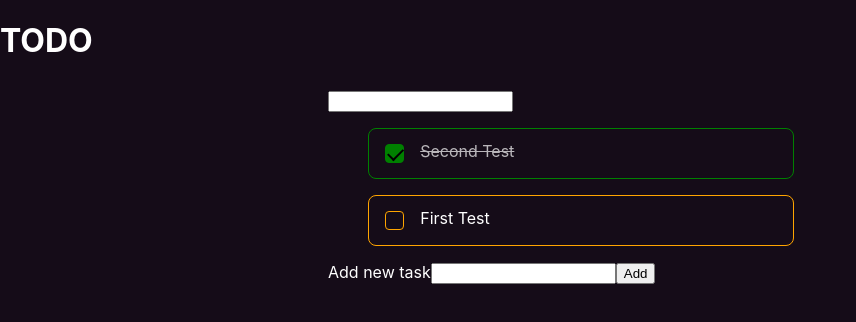
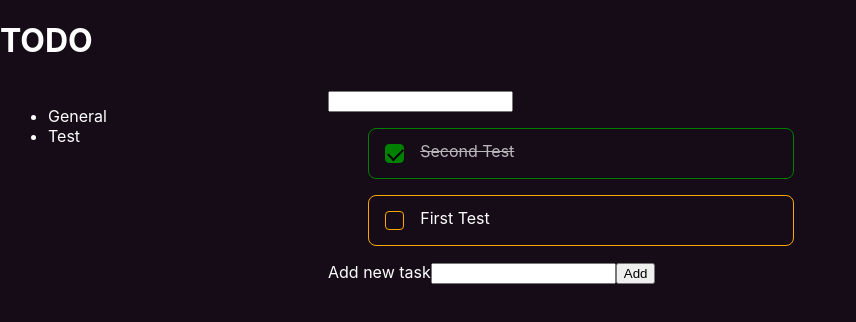
Before and after one commit to markusphil/react-ts-todo, a React (Create React App) app: page / in a window 1280 px wide. Shown: the top 322 px of the page, without its empty margins (0-856 px from the left). Built offline with nearby package versions, Linux system fonts and the light colour scheme.

Commit message:
add CategoryOverview

```diff
--- a/src/App.tsx
+++ b/src/App.tsx
@@ -2,6 +2,7 @@ import React from "react";
 
 import TaskOverview from "./components/tasks/TaskOverview";
 import { Col, Row, Container } from "./components/styled/base";
+import CategoryOverview from "./components/category/CategoryOverview";
 
 function App() {
   return (
@@ -9,7 +10,7 @@ function App() {
       <h1>TODO</h1>
       <Container>
         <Row>
-          <Col width="25%"></Col>
+          <Col width="25%"><CategoryOverview/></Col>
           <Col width="75%"><TaskOverview /></Col>
         </Row>
       </Container>
--- a/src/components/category/CategoryOverview.tsx
+++ b/src/components/category/CategoryOverview.tsx
@@ -1 +1,80 @@
-import React from "react"
+import React, { Fragment, useEffect, useReducer, useState } from "react";
+import { Category } from "../../types/types";
+import { ActionUnion } from "../../types/helpers";
+import { apiService } from "../../services/mockedApiService";
+
+
+// concern: handle API connection and changes to task data
+
+enum Actions {
+  Add = "ADD_CATEGORY",
+  AddList = "ADD_CATEGORY_LIST",
+  Remove = "REMOVE_CATEGORY",
+  Update = "UPDATE_CATEGORY",
+  Refresh = "REPLACE_CATEGORY_LIST"
+}
+
+type CategoryActionPayloads = {
+  [Actions.Add]: Category;
+  [Actions.AddList]: Category[];
+  [Actions.Remove]: { id: number };
+  [Actions.Update]: Category;
+  [Actions.Refresh]: Category[];
+};
+
+type CategoryActions = ActionUnion<CategoryActionPayloads>;
+
+function categoryReducer(state: Category[], action: CategoryActions): Category[] {
+  switch (action.type) {
+    case Actions.Add:
+      return [...state, action.payload];
+    case Actions.AddList:
+      return [...state, ...action.payload];
+    case Actions.Remove:
+      return state.filter((c) => c.id !== action.payload.id);
+    case Actions.Update:
+      return state.map((c) =>
+        c.id === action.payload.id ? action.payload : c
+      );
+    case Actions.Refresh:
+      return action.payload
+  }
+}
+
+function CategoryOverview() {
+  const [isLoading, setIsLoading] = useState(false);
+  const [categories, dispatch] = useReducer(categoryReducer, []);
+
+  function fetchCategories(){
+    console.log("fetch")
+    return apiService.get("category").then(res => {
+        dispatch({
+          type: Actions.Refresh,
+          payload: res,
+        });
+      })
+  }
+
+  useEffect(() => {
+    setIsLoading(true);
+    fetchCategories().then(()=> setIsLoading(false));
+    setInterval(fetchCategories,10*1000);
+  }, []);
+
+
+
+  return (
+    <Fragment>
+      {isLoading ? (
+        <div>...loading</div>
+      ) : (
+        <ul>
+           {categories.map(c=> <li>{c.name}</li>)}
+        </ul>
+      )}
+
+    </Fragment>
+  );
+}
+
+export default CategoryOverview;
```
